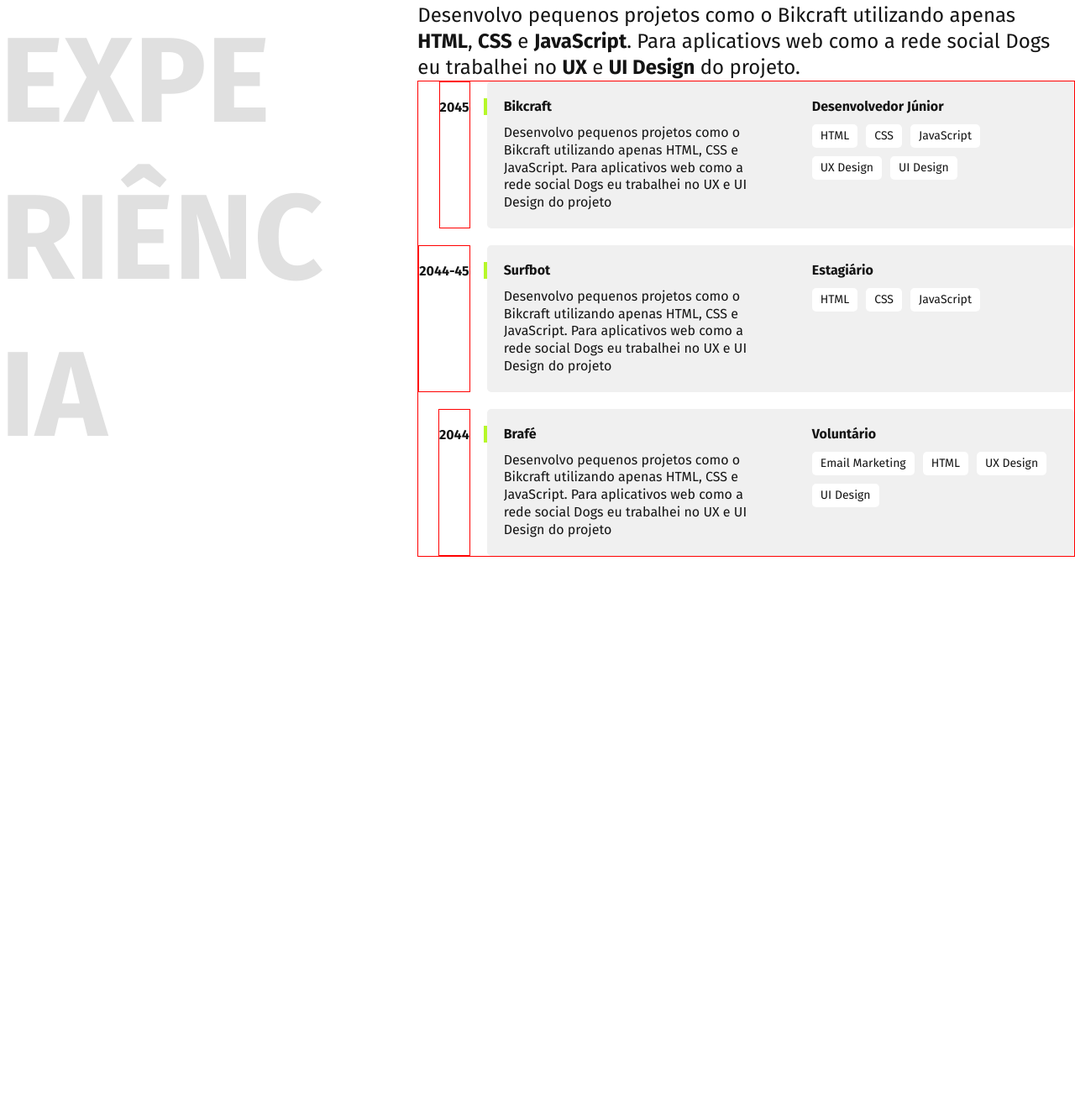
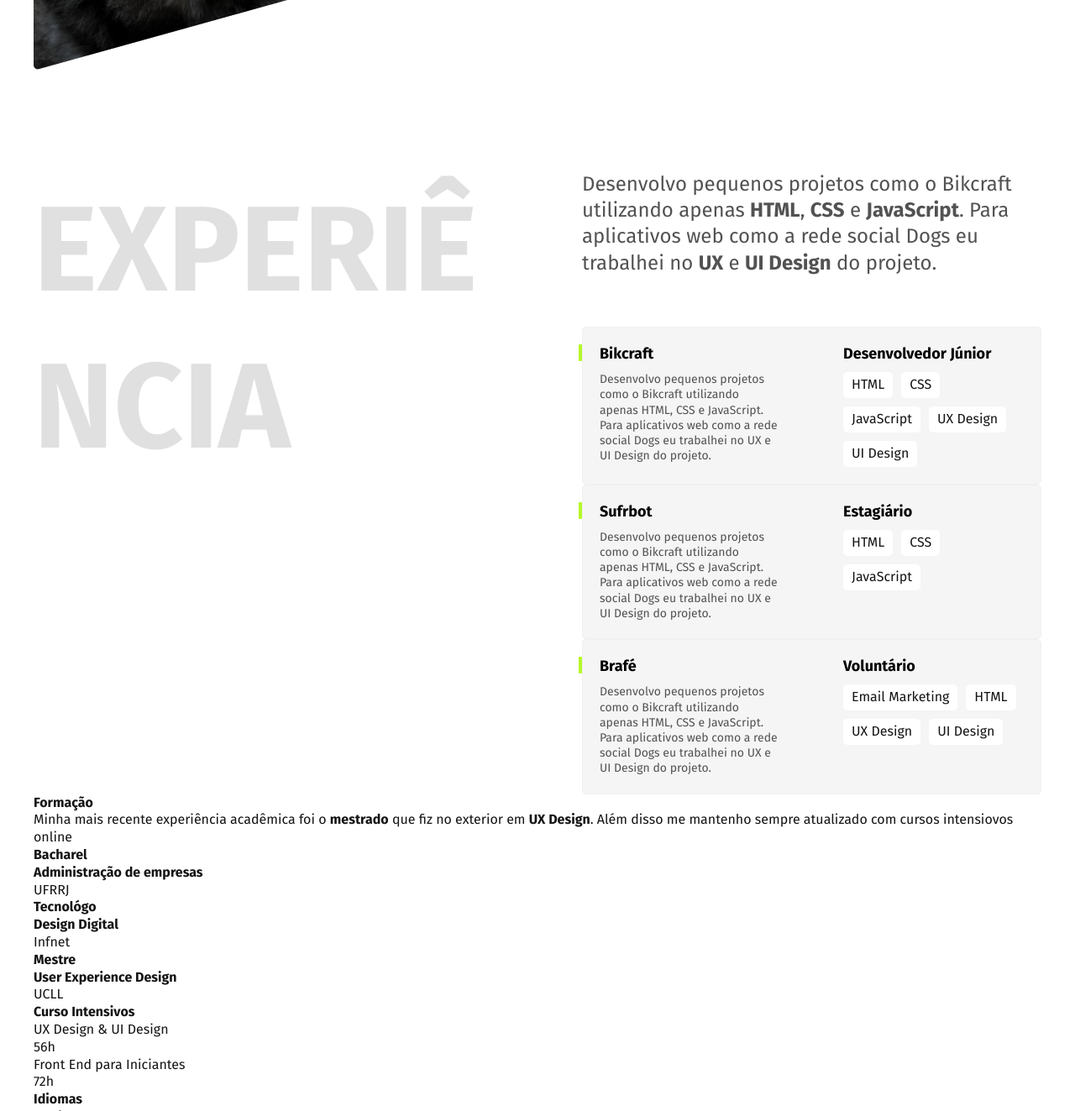
Before and after one commit to Moz98/portfolio-layout, a plain HTML site: page index.html in a window 1280 px wide. Shown: the part 594-1917 px from the top of the page at 84% size. Before the commit the page ends 1257 px from the top, so only its background shows below. Drawn offline with Linux system fonts and the light colour scheme.

Commit message:
Reset Update

```diff
--- a/css/body.css
+++ b/css/body.css
@@ -1,156 +1,123 @@
-/* Introductio */
-
-.introduction {
+/* INTRODUCTION */
+.box-intro {
   display: grid;
   grid-template-columns: auto 1fr;
   gap: 140px;
+  align-items: center;
+  margin-bottom: 120px;
 }
 
-.introduciton-profile {
+.box-intro img {
+  width: 360px;
+}
+
+.intro-main {
   display: flex;
   flex-direction: column;
   flex-wrap: wrap;
-  place-self: center;
   gap: 30px;
-  position: relative;
 }
 
-.profile-detail {
-  position: absolute;
-  top: -30px;
-  left: -30px;
-  z-index: -1;
+.intro-title {
+  font-size: 4.5rem;
+  font-weight: bold;
+  justify-self: start;
 }
 
-.profile-title {
-  font-size: 4.5rem;
-  font-weight: bold;
-}
-
-.profile-location {
+.intro-location {
   font-size: 1.5rem;
   color: #525252;
 }
 
 
-/* Experience */
+/* EXPERINCE */
 
-.experience {
+.box-exp {
   display: grid;
-  grid-template-columns: 1fr 2fr;
-  margin-top: 100px;
-  gap: 106px;
+  grid-template-columns: 1fr 1fr;
+  align-content: start;
+  column-gap: 106px;
 }
 
-.experience-title {
+.exp-title {
   font-size: 9rem;
-  color: #e0e0e0;
   font-weight: bold;
   text-transform: uppercase;
+  color: #E0e0e0;
   word-break: break-all;
-  text-align: top;
-  text-justify: left;
+  grid-row: 1 / -1;
+  /* max-width: 329px; */
 }
 
-.experience-description {
-  display: grid;
-  align-items: center;
+.exp-desc {
+  display: flex;
+  flex-direction: column;
+  gap: 60px;
 }
 
-.experience-description-resume {
+.exp-desc-resume {
   font-size: 1.5rem;
+  text-align: left;
+  color: #525252;
 }
 
+.exp-topics {
+  gap: 20px;
+}
 
-/* .experience-topics {
+.exp-topics-content {
   display: flex;
   flex-direction: column;
-  gap: 20px;
-  align-items: start;
+  justify-items: space-between;
 }
 
-.experience-description-topics {
-  display: grid;
-  grid-template-columns: auto 1fr;
-  gap: 40px;
-  justify-items: end;
+.exp-topics-content::before {
+  content: "";
+  position: absolute;
+  height: 20px;
+  width: 4px;
+  background-color: #b6f829;
+  left: -5px;
+  top: 20px;
+  border-radius: 1px;
 }
 
-.experience-description-topics-year {
-  font-size: 0.875rem;
-  color: #525252;
-  padding-top: 20px;
+.exp-topics-content {
+  display: grid;
+  grid-template-columns: 1fr 1fr;
+  gap: 10px 75px;
+  background-color: #f5f5f5;
+  border: 1px solid #f0f0f0;
+  border-radius: 5px;
+  padding: 20px;
+  position: relative;
 }
 
 
 
-
-
-.experience-description-topics-title,
-.experience-description-topics-resp {
+.content-title {
   font-size: 1.125rem;
-  font-weight: bold;
+  color: #000;
+  font-weight: 700;
 }
 
- */
-
-
-
-.grid-topics-experience {
-  display: grid;
-  grid-template-columns: auto 1fr;
-  gap: 20px;
-  border: 1px solid red;
+.content-desc {
+  font-size: 0.875rem;
+  font-weight: 400;
+  color: #525252;
 }
 
-.topics-experience-year {
+.content-hab {
   display: flex;
-  justify-self: end;
-  padding-top: 20px;
-  border: 1px solid red;
+  flex-wrap: wrap;
+  justify-items: center;
+  gap: 10px;
+  align-self: start;
 }
 
-.topics-experience-description::before {
-  content: "";
-  height: 20px;
-  width: 4px;
-  background-color: #b6f829;
-  top: 20px;
-  left: -4px;
-  position: absolute;
+.content-hab li {
+  background-color: #ffff;
+  border-radius: 5px;
+  padding: 5px 10px;
+  display: flex;
 }
-
-
-.topics-experience-description {
-  display: grid;
-  grid-template-columns: 1fr 1fr;
-  row-gap: 10px;
-  column-gap: 75px;
-  padding: 20px;
-  border-radius: 5px;
-  background-color: #f0f0f0;
-  position: relative;
-}
-
-
-.topics-experience-description {
-  display: grid;
-  grid-template-columns: 1fr 1fr;
-}
-
-
-.topics-experience-hab {
-  display: flex;
-  flex-wrap: wrap;
-  place-self: start;
-  gap: 10px;
-
-}
-
-.topics-experience-hab-2 {
-  font-size: 0.875rem;
-  padding: 5px 10px;
-  background-color: #fff;
-  border-radius: 5px;
-
-}
--- a/css/style.css
+++ b/css/style.css
@@ -11,3 +11,9 @@
 body {
   font-family: 'Fira Sans', sans-serif;
 }
+
+.container-full {
+  display: grid;
+  grid-template-rows: auto 1fr 1fr;
+  margin: 40px;
+}
--- a/index.html
+++ b/index.html
@@ -15,127 +15,153 @@
 
 </head>
 
-<body class="pageLayout">
+<body class="container-full">
   <header class="header">
-    <img src="./img/marca.svg" alt="Marca Lobo">
+    <img src="./img/marca.svg" alt="Lobo Logo">
+
     <nav>
-      <ul class="header-menu">
-        <li><a href="#intro">Experiência</a></li>
-        <li><a href="#exp">Formação</a></li>
-        <li><a href="#cont">Contato</a></li>
+      <ul class="navegation">
+        <li class="navegation-bttn"><a href="#exp">Experiência</a></li>
+        <li class="navegation-bttn"><a href="#graduation">Formação</a></li>
+        <li class="navegation-bttn"><a href="#contact">Contato</a></li>
       </ul>
     </nav>
   </header>
 
+  <main>
+    <section class="box-intro">
+      <img src="./img/perfil.jpg" alt="Foto de um Lobo" class="box-intro-img">
+      <article class="intro-main">
+        <h1 class="intro-title">Desenvolvedor Front End & UX/UI Designer</h1>
+        <p class="intro-location">Localizado no Rio de Janeiro</p>
+      </article>
+    </section>
 
-  <main>
+    <section id="exp" class="box-exp">
+      <h2 class="exp-title">Experiência</h2>
+      <article class="exp-desc">
+        <p class="exp-desc-resume">Desenvolvo pequenos projetos como o Bikcraft utilizando apenas <b>HTML</b>,
+          <b>CSS</b> e <b>JavaScript</b>.
+          Para aplicativos web como a rede social Dogs eu trabalhei no <b>UX</b> e <b>UI Design</b> do projeto.
+        </p>
+        <ul class="exp-topics">
 
-    <article id="intro" class="introduction">
-      <img src="./img/perfil.jpg" alt="Imagem de um Lobo" width="300px">
-      <section class="introduciton-profile">
-        <img class="profile-detail" src="./img/detalhe.svg" alt="Detalhe da Introdução">
-        <h1 class="profile-title">Desenvolvedor Front End & UX/UI Designer</h1>
-        <p class="profile-location">Localizado no Rio de Janeiro</p>
-      </section>
-    </article>
+          <!-- bikcraft -->
+          <li class="exp-topics-content">
+            <!-- <h3 class="content-year">2045</h3> -->
+            <h3 class="content-title">Bikcraft</h3>
+            <h3 class="content-title">Desenvolvedor Júnior</h3>
+            <p class="content-desc">Desenvolvo pequenos projetos como o Bikcraft utilizando apenas HTML, CSS e
+              JavaScript. Para aplicativos
+              web como a rede social Dogs eu trabalhei no UX e UI Design do projeto.</p>
+            <ul class="content-hab">
+              <li>HTML</li>
+              <li>CSS</li>
+              <li>JavaScript</li>
+              <li>UX Design</li>
+              <li>UI Design</li>
+            </ul>
+          </li>
 
 
-    <article id="exp" class="experience">
+          <!-- Surfbot -->
+          <li class="exp-topics-content">
+            <!-- <h3 class="content-year">2045</h3> -->
+            <h3 class="content-title">Sufrbot</h3>
+            <h3 class="content-title">Estagiário</h3>
+            <p class="content-desc">Desenvolvo pequenos projetos como o Bikcraft utilizando apenas HTML, CSS e
+              JavaScript. Para aplicativos
+              web como a rede social Dogs eu trabalhei no UX e UI Design do projeto.</p>
+            <ul class="content-hab">
+              <li>HTML</li>
+              <li>CSS</li>
+              <li>JavaScript</li>
+            </ul>
+          </li>
 
-      <!-- Resumo da Experiências -->
+          <!-- Brafé -->
 
-      <h2 class="experience-title">Experiência</h2>
+          <li class="exp-topics-content">
+            <!-- <h3 class="content-year">2045</h3> -->
+            <h3 class="content-title">Brafé</h3>
+            <h3 class="content-title">Voluntário</h3>
+            <p class="content-desc">Desenvolvo pequenos projetos como o Bikcraft utilizando apenas HTML, CSS e
+              JavaScript. Para aplicativos
+              web como a rede social Dogs eu trabalhei no UX e UI Design do projeto.</p>
+            <ul class="content-hab">
+              <li>Email Marketing</li>
+              <li>HTML</li>
+              <li>UX Design</li>
+              <li>UI Design</li>
+            </ul>
+          </li>
+        </ul>
+      </article>
+    </section>
 
-      <section class="experience-description">
-        <p class="experience-description-resume">Desenvolvo pequenos projetos como o Bikcraft utilizando apenas
-          <b>HTML</b>, <b>CSS</b> e <b>JavaScript</b>. Para aplicatiovs web como a rede social Dogs eu trabalhei no
-          <b>UX</b> e <b>UI Design</b> do projeto.
-        </p>
+    <section id="graduation" class="box-graduation">
+      <h2 class="graduation-title">Formação</h2>
+      <article class="graduation-desc">
+        <p>Minha mais recente experiência acadêmica foi o <b>mestrado</b> que fiz no exterior em <b>UX Design</b>. Além
+          disso me mantenho sempre atualizado com cursos intensiovos online</p>
+        <ul>
+          <li>
+            <h4>Bacharel</h4>
+            <h3>Administração de empresas</h3>
+            <p>UFRRJ</p>
+          </li>
 
-        <!-- Tópicos das Experiências-->
+          <li>
+            <h4>Tecnológo</h4>
+            <h3>Design Digital</h3>
+            <p>Infnet</p>
+          </li>
 
-        <section class="grid-topics-experience">
+          <li>
+            <h4>Mestre</h4>
+            <h3>User Experience Design</h3>
+            <p>UCLL</p>
+          </li>
+        </ul>
 
-          <!-- primeira experiências -->
+        <ul>
+          <li>
+            <h3>Curso Intensivos</h3>
+            <p>UX Design & UI Design</p>
+            <p>56h</p>
+            <p>Front End para Iniciantes</p>
+            <p>72h</p>
+          </li>
 
-          <h3 class="topics-experience-year">2045</h3>
-
-          <div class="topics-experience-description">
-            <h3>Bikcraft</h3>
-            <h3>Desenvolvedor Júnior</h3>
-            <p class="dess">Desenvolvo pequenos projetos como o Bikcraft utilizando apenas HTML, CSS e JavaScript. Para
-              aplicativos web como a rede social Dogs eu trabalhei no UX e UI Design do projeto</p>
-            <ul class="topics-experience-hab">
-              <li class="topics-experience-hab-2">HTML</li>
-              <li class="topics-experience-hab-2">CSS</li>
-              <li class="topics-experience-hab-2">JavaScript</li>
-              <li class="topics-experience-hab-2">UX Design</li>
-              <li class="topics-experience-hab-2">UI Design</li>
-            </ul>
-          </div>
-
-
-          <!-- segunda experiência -->
-
-          <h3 class="topics-experience-year">2044-45</h3>
-
-          <div class="topics-experience-description">
-            <h3>Surfbot</h3>
-            <h3>Estagiário</h3>
-            <p class="dess">Desenvolvo pequenos projetos como o Bikcraft utilizando apenas HTML, CSS e JavaScript. Para
-              aplicativos web como a rede social Dogs eu trabalhei no UX e UI Design do projeto</p>
-            <ul class="topics-experience-hab">
-              <li class="topics-experience-hab-2">HTML</li>
-              <li class="topics-experience-hab-2">CSS</li>
-              <li class="topics-experience-hab-2">JavaScript</li>
-            </ul>
-          </div>
-
-
-
-
-          <!-- terceira experiências -->
-
-          <h3 class="topics-experience-year">2044</h3>
-
-          <div class="topics-experience-description">
-            <h3>Brafé</h3>
-            <h3>Voluntário</h3>
-            <p class="dess">Desenvolvo pequenos projetos como o Bikcraft utilizando apenas HTML, CSS e JavaScript.
-              Para
-              aplicativos web como a rede social Dogs eu trabalhei no UX e UI Design do projeto</p>
-            <ul class="topics-experience-hab">
-              <li class="topics-experience-hab-2">Email Marketing</li>
-              <li class="topics-experience-hab-2">HTML</li>
-              <li class="topics-experience-hab-2">UX Design</li>
-              <li class="topics-experience-hab-2">UI Design</li>
-            </ul>
-          </div>
-
-
-
-
-        </section>
-
-
-      </section>
-    </article>
-
-
-
-
-
-
-
-
-
-
-    <article id="edu" class="education"></article>
-
+          <!-- Fazer a barra que separa os códigos com o pseudo classe -->
+          <li>
+            <h3>Idiomas</h3>
+            <p>Inglês</p>
+            <p>Fluente</p>
+            <p>Espanhol</p>
+            <p>Intermediário</p>
+          </li>
+        </ul>
+      </article>
+    </section>
   </main>
 
-  <footer id="cont" class=contact></footer>
-
+  <footer id="contact">
+    <p>Estou disponível para novos projetos no momento. Entre em contato comigo e marcamos uma conversa</p>
+    <h4>
+      <ul>
+        <li>lobo@gmail.com</li>
+        <li>+55 21 9999-9999</li>
+        <li>@origamid.cursos</li>
+      </ul>
+      <p>Lobo. Alguns direitos reservados.</p>
+    </h4>
+  </footer>
 </body>
 
 </html>
+
+
+<!-- Anotações -->
+
+<!-- Colocar todos os elementos principais dentro de um mesmo grid para que se tenha um espaçamento semelhante -->
```
Also changed, not shown: css/header.css (+6 -7 lines).
